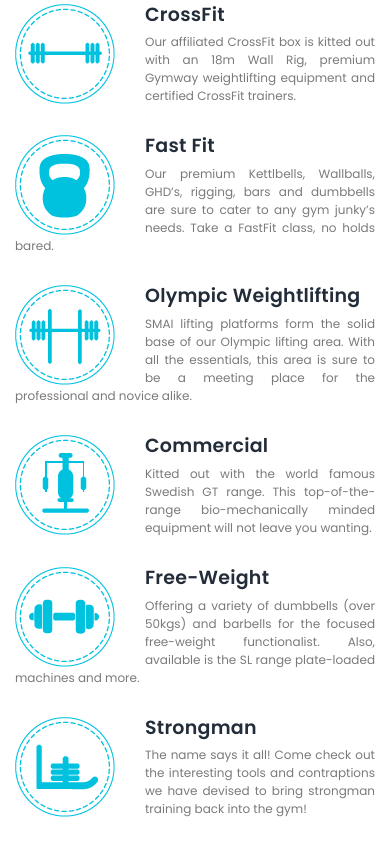
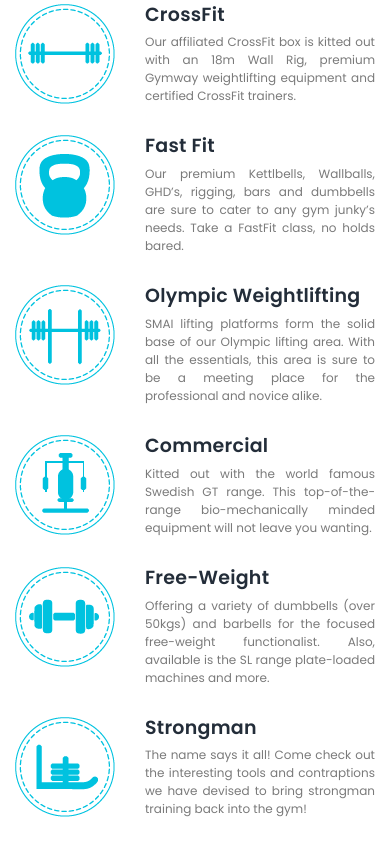
Before and after one commit to TheRealMDK/EF_New_Site, a Flask app: page / in a window 390 px wide. Shown: the part 1111-1955 px from the top of the page. Run offline with Flask 3, Linux system fonts and the light colour scheme; some libraries are stand-ins or nearby versions.

Commit message:
fix features section

```diff
--- a/static/assets/css/styles.css
+++ b/static/assets/css/styles.css
@@ -796,21 +796,27 @@ features
 }
 
 .feature-item {
-    display: inline-block;
+    display: flex;
+    align-items: flex-start;
     margin-bottom: 50px;
 }
+
 .feature-item:last-child {
-    display: inline-block;
     margin-bottom: 0px;
 }
 
+.feature-item .left-icon {
+    margin-right: 30px;
+    flex-shrink: 0; /* Prevents the icon from shrinking */
+}
+
 .feature-item .left-icon img {
-    float:left;
-    margin-right: 30px;
+    width: auto; /* Ensure the image maintains its aspect ratio */
+    height: auto; /* Ensure the image maintains its aspect ratio */
 }
 
 .feature-item .right-content {
-    display: block;
+    flex-grow: 1;
 }
 
 .feature-item .right-content h4 {
@@ -837,11 +843,15 @@ features
 }
 
 @media (max-width: 576px) {
+    .feature-item {
+        flex-direction: row;
+        align-items: flex-start;
+    }
+
     .feature-item .right-content p {
         font-size: 12px;
         line-height: initial;
     }
-
 }
 
 /*
```
